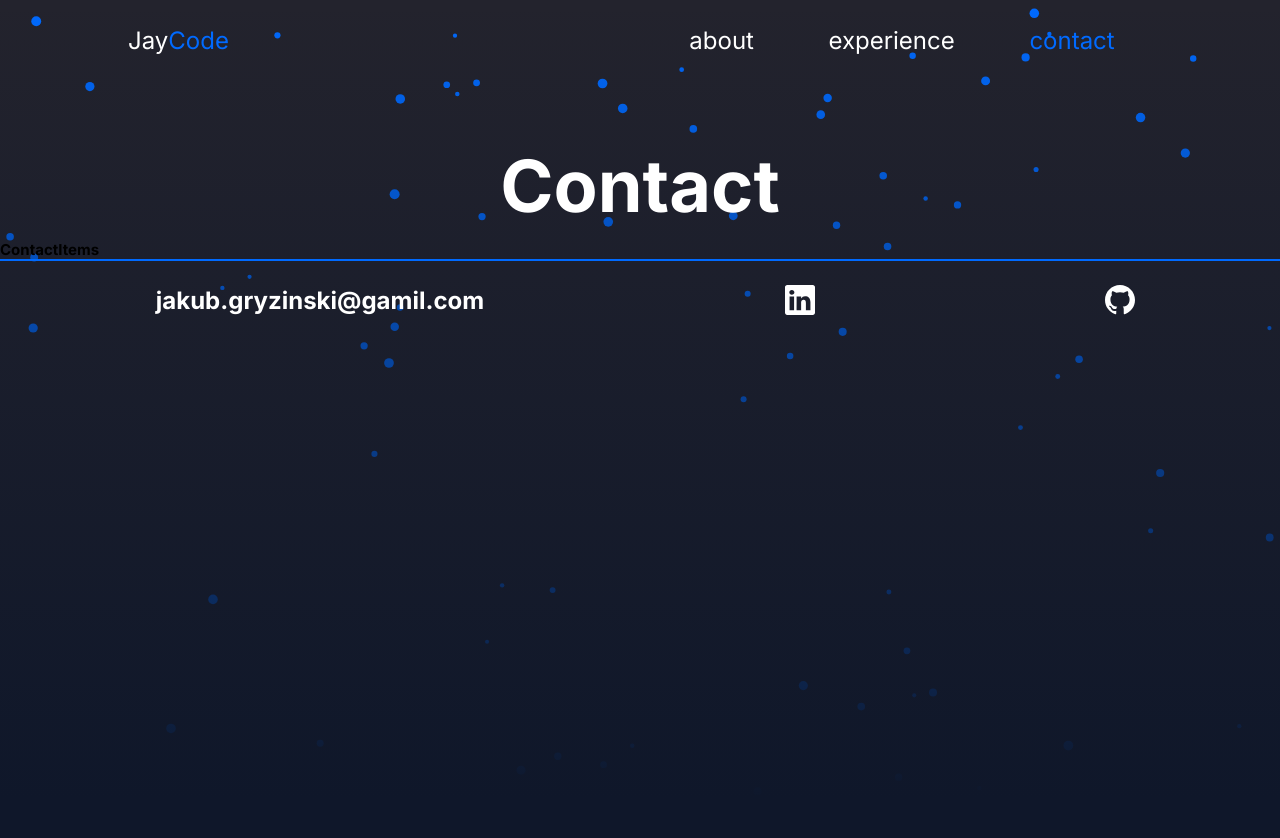
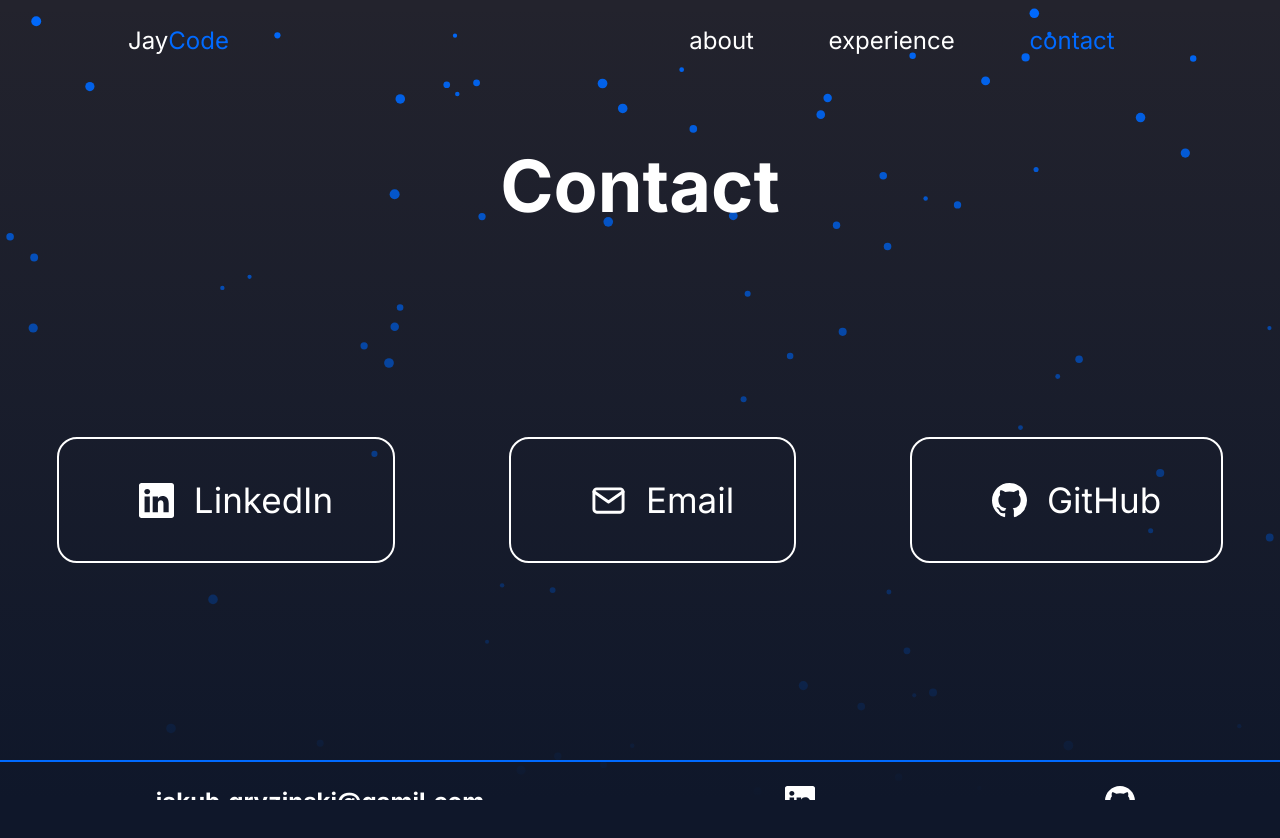
Before and after one commit to JayCodeGitHub/jaycode.pl, a Next.js app: page /contact in a window 1280 px wide. Before the commit the page ends 802 px from the top, so only its background shows below. Built offline with nearby package versions, Linux system fonts and the light colour scheme.

Commit message:
Styled contactItems

```diff
--- a/package.json
+++ b/package.json
@@ -17,6 +17,7 @@
     "next": "13.4.1",
     "react": "18.2.0",
     "react-dom": "18.2.0",
+    "react-icons": "^4.8.0",
     "react-particles": "^2.9.3",
     "sharp": "^0.32.1",
     "styled-components": "^5.3.9",
--- a/src/components/contactItems/contactItems.styles..ts
+++ b/src/components/contactItems/contactItems.styles..ts
@@ -1,3 +1,56 @@
-import styled from "styled-components";
+import styled from 'styled-components'
 
-export const StyledWrapper = styled.section``
+export const StyledOuterWrapper = styled.section`
+    width: 100%;
+    display: flex;
+    justify-content: center;
+    min-height: calc(65vh);
+    align-items: center;
+    flex-direction: column;
+    ${({ theme }) => theme.mq.desktop} {
+        height: 55vh;
+        flex-direction: row;
+    }
+`
+
+
+export const StyledWrapper = styled.div`
+    width: 100%;
+    height: 100%;
+    display: flex;
+    justify-content: space-around;
+    flex-direction: column;
+    align-items: center;
+    margin: 2rem 0;
+    ${({ theme }) => theme.mq.desktop} {
+        width: 100%;
+        margin: 0;
+        flex-direction: row;
+        justify-content: space-around;
+    }
+`
+
+export const StyledContactItem = styled.a`
+    font-size: ${({ theme }) => theme.font.size.s};
+    text-decoration: none;
+    display: flex;
+    width: 90%;
+    justify-content: flex-start;
+    align-items: center;
+    padding: 4rem 6rem;
+    border-radius: 2rem;
+    border: 2px solid ${({ theme }) => theme.theme};
+    margin: 2rem 0;
+    color: ${({ theme }) => theme.white};
+    transition: color 0.1s ease-in-out;
+    ${({ theme }) => theme.mq.desktop} {
+        font-size: ${({ theme }) => theme.font.size.m};
+        width: auto;
+    }
+    &:hover {
+        color: ${({ theme }) => theme.grey};
+    }
+    svg {
+        margin: 0 2rem;
+    }
+`
--- a/src/components/contactItems/contactItems.tsx
+++ b/src/components/contactItems/contactItems.tsx
@@ -1,9 +1,34 @@
-import { StyledWrapper } from "./contactItems.styles.";
+import {
+  StyledOuterWrapper,
+  StyledWrapper,
+  StyledContactItem,
+} from "./contactItems.styles.";
+import { BsLinkedin, BsGithub } from "react-icons/bs";
+import { FiMail } from "react-icons/fi";
 
 export default function ContactItems() {
   return (
-    <StyledWrapper>
-      <h1>ContactItems</h1>
-    </StyledWrapper>
+    <StyledOuterWrapper>
+      <StyledWrapper>
+        <StyledContactItem
+          href="https://www.linkedin.com/in/jakub-gryzi%C5%84ski-b00296264/"
+          target="_blank"
+        >
+          <BsLinkedin />
+          LinkedIn
+        </StyledContactItem>
+        <StyledContactItem href="mailto:jakub.gryzinski@gmail.com">
+          <FiMail />
+          Email
+        </StyledContactItem>
+        <StyledContactItem
+          href="https://github.com/JayCodeGitHub"
+          target="_blank"
+        >
+          <BsGithub />
+          GitHub
+        </StyledContactItem>
+      </StyledWrapper>
+    </StyledOuterWrapper>
   );
 }
```
Also changed, not shown: 1 other file (tests, documents, lock files or other folders).
